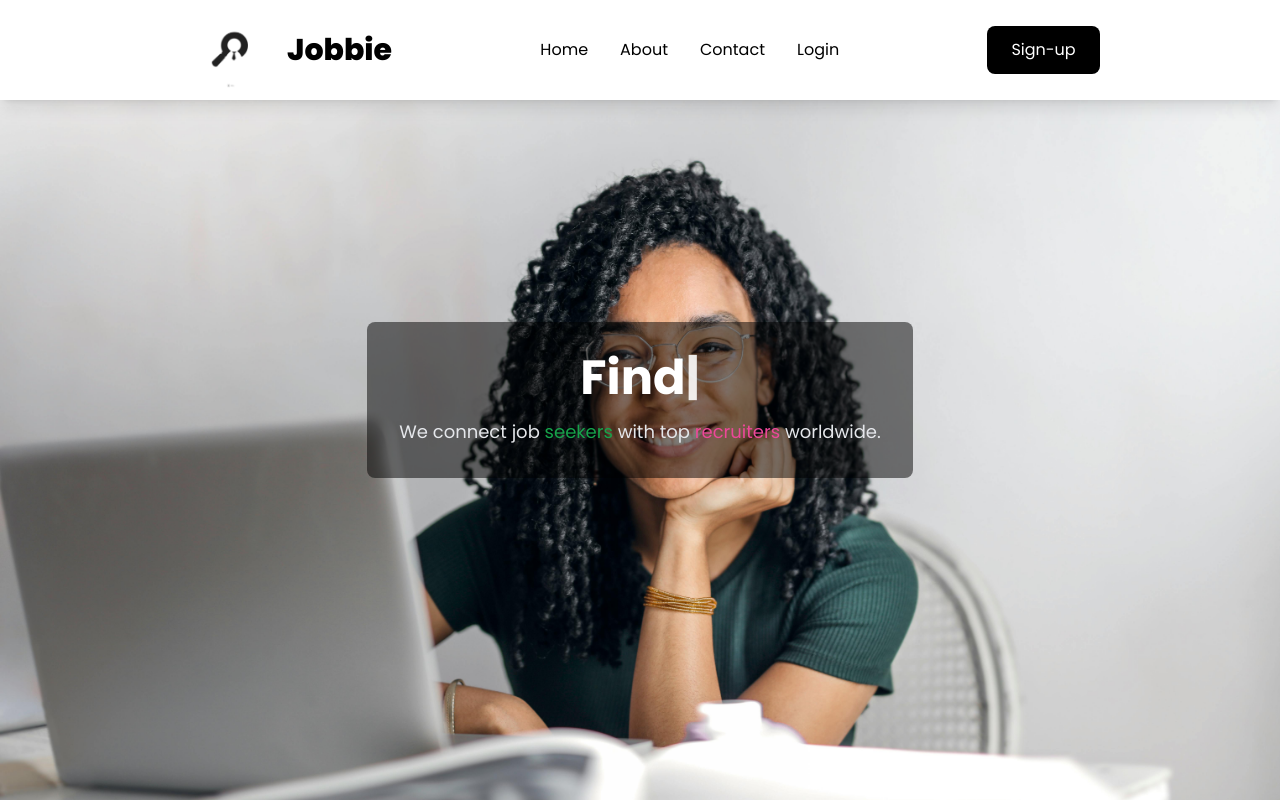
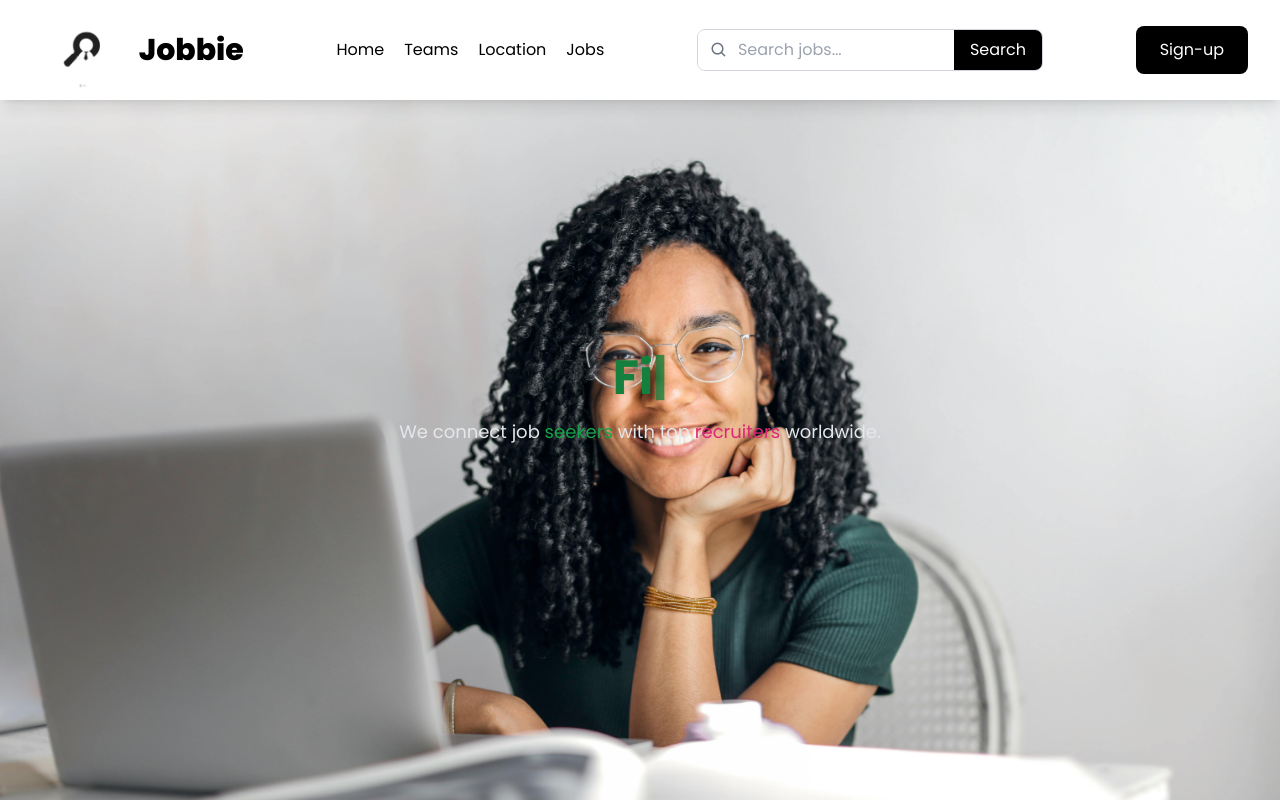
Before and after one commit to emmanuel-nwafor/jobber-boy, a React (Create React App) app: page / in a window 1280 px wide. Shown: the top 800 px of the page. Built offline with nearby package versions, Linux system fonts and the light colour scheme.

Commit message:
all commit

```diff
--- a/package.json
+++ b/package.json
@@ -4,6 +4,7 @@
   "private": true,
   "dependencies": {
     "cra-template-pwa": "2.0.0",
+    "firebase": "^11.3.1",
     "react": "^19.0.0",
     "react-dom": "^19.0.0",
     "react-scripts": "5.0.1",
--- a/src/Homepages&comp/About.jsx
+++ b/src/Homepages&comp/About.jsx
@@ -20,8 +20,7 @@ export default function About() {
             <p className="text-white">
               Jobbie is a dynamic job search platform connecting job seekers with top recruiters.
               Our mission is to simplify job hunting by providing real-time job updates, career
-              insights, and a seamless user experience. Whether you're a fresh graduate or a seasoned
-              professional, Jobbie helps you land your dream job quickly and effortlessly.
+              insights, and a seamless user experience. Jobbie helps you land your dream job quickly and effortlessly.
             </p>
             <br />
             <button className="hover:bg-slate-700 hover:text-white transition-all p-3 pl-6 pr-6 bg-zinc-500 text-black">
@@ -29,7 +28,7 @@ export default function About() {
             </button>
           </div>
 
-          <div className="m-5">
+          <div className="">
             <img
               className="rotate-12 hover:-rotate-12 transition-all max-md:h-96 border-2 border-green-600 p-3"
               src={bg5}
--- a/src/Homepages&comp/Landing.jsx
+++ b/src/Homepages&comp/Landing.jsx
@@ -45,13 +45,17 @@ export default function Home() {
   return (
     <div className="bg-no-repeat bg-cover bg-center min-h-screen flex items-center justify-center px-4"
          style={{ backgroundImage: `url(${bgImage})` }}>
-      <div className="text-center p-8 bg-black bg-opacity-50 rounded-lg">
-        <h1 className="text-3xl sm:text-4xl md:text-5xl text-white font-bold">
+      <div className="text-center p-8 bg-opacity-50 rounded-lg">
+        <h1 className="text-3xl sm:text-4xl md:text-5xl text-green-700 font-bold">
           {displayText}<span className="animate-pulse">|</span>
         </h1>
-        <p className="text-lg text-gray-200 mt-4">
-          We connect job <span className="text-green-600">seekers</span> with top <span className="text-pink-500">recruiters</span> worldwide.
-        </p>
+
+        <div>
+          <p className="text-lg text-gray-200 mt-4">
+            We connect job <span className="text-green-600">seekers</span> with top <span className="text-pink-600">recruiters</span> worldwide.
+          </p>
+        </div>
+
       </div>
     </div>
   );
--- a/src/Homepages&comp/NavBar.jsx
+++ b/src/Homepages&comp/NavBar.jsx
@@ -1,50 +1,149 @@
-import React, { useState } from 'react';
-import logo from "../assets/logo.png"
+import React, { useState } from "react";
+import logo from "../assets/logo.png";
 
 export default function NavBar() {
   const [isMenuOpen, setIsMenuOpen] = useState(false);
+  const [searchQuery, setSearchQuery] = useState("");
+  const [showSearchInput, setShowSearchInput] = useState(false); // for medium screens
 
-  // Function to toggle the mobile menu
+  // Toggle functions
   const toggleMenu = () => setIsMenuOpen(!isMenuOpen);
+  const toggleSearchInput = () => setShowSearchInput(!showSearchInput);
+  const handleSearchChange = (e) => setSearchQuery(e.target.value);
+  const handleSearchSubmit = (e) => {
+    e.preventDefault();
+    console.log("Searching for:", searchQuery);
+  };
 
   return (
     <>
-      <header className="fixed top-0 left-0 w-full h-[100px] max-md:h-[90px] bg-white shadow-lg flex items-center justify-evenly max-md:justify-between px-4 sm:px-8 z-50">
+      <header className="fixed top-0 left-0 w-full h-[100px] max-md:h-[90px] bg-white shadow-lg flex items-center justify-between px-4 sm:px-8 z-50">
         {/* Logo */}
-        <h1 className="text-3xl max-md:text-sm flex items-center text-black font-extrabold">
-          <img src={logo} className='h-20 max-md:h-10' alt="" />Jobbie
+        <h1 className="text-3xl md:text-2xl lg:text-3xl max-md:text-sm flex items-center text-black font-extrabold">
+          <img src={logo} className="h-20 max-md:h-10" alt="Jobbie Logo" />
+          Jobbie
         </h1>
 
-        {/* Navigation Links */}
-        <nav className="flex space-x-4 sm:flex sm:space-x-8 max-md:hidden">
-          <p className="text-brown-400 hover:text-green-700 hover:underline cursor-pointer">Home</p>
-          <p className="text-brown-400 hover:text-green-700 hover:underline cursor-pointer">About</p>
-          <p className="text-brown-400 hover:text-green-700 hover:underline cursor-pointer">Contact</p>
-          <p className="text-brown-400 hover:text-green-700 hover:underline cursor-pointer">Login</p>
+        {/* Navigation Links (visible on md and up) */}
+        <nav className="hidden md:flex space-x-3 sm:space-x-5">
+          <p className="text-brown-400 hover:text-green-700 hover:underline cursor-pointer">
+            Home
+          </p>
+          <p className="text-brown-400 hover:text-green-700 hover:underline cursor-pointer">
+            Teams
+          </p>
+          <p className="text-brown-400 hover:text-green-700 hover:underline cursor-pointer">
+            Location
+          </p>
+          <p className="text-brown-400 hover:text-green-700 hover:underline cursor-pointer">
+            Jobs
+          </p>
         </nav>
 
-        {/* Toggle Button for Mobile */}
-        <div className="sm:hidden">
+        {/* Full search bar on large screens */}
+        <form
+          onSubmit={handleSearchSubmit}
+          className="hidden lg:flex items-center border border-gray-300 rounded-lg overflow-hidden relative"
+        >
+          <i className="bx bx-search absolute left-3 text-gray-500 text-lg"></i>
+          <input
+            type="text"
+            placeholder="Search jobs..."
+            value={searchQuery}
+            onChange={handleSearchChange}
+            className="p-2 pl-10 outline-none w-64"
+          />
+          <button
+            type="submit"
+            className="bg-black text-white px-4 py-2 hover:bg-green-700"
+          >
+            Search
+          </button>
+        </form>
+
+        {/* Search icon for medium screens (md only) */}
+        <button
+          className="hidden md:flex lg:hidden items-center justify-center p-2 text-gray-700 bg-gray-200 rounded-full hover:bg-gray-300"
+          onClick={toggleSearchInput}
+        >
+          <i className="bx bx-search text-2xl"></i>
+        </button>
+
+        {/* Toggle Button for Mobile (below md) */}
+        <div className="md:hidden">
           <button onClick={toggleMenu} className="text-2xl text-brown-600">
-            <i className={`bx ${isMenuOpen ? 'bx-x' : 'bx-menu'}`}></i>
+            <i className={`bx ${isMenuOpen ? "bx-x" : "bx-menu"}`}></i>
           </button>
         </div>
 
-        {/* Sign-up Button */}
-        <button className="rounded-lg p-3 max-md:hidden bg-black pl-6 pr-6 hover:bg-green-700 text-white transition-all">
+        {/* Sign-up Button (visible on md and up) */}
+        <button className="hidden md:block rounded-lg p-3 bg-black px-6 hover:bg-green-700 text-white transition-all">
           Sign-up
         </button>
       </header>
 
-      {/* Dropdown Menu for Mobile */}
+      {/* Medium Screen Search Overlay (md only) */}
+      {showSearchInput && (
+        <form
+          onSubmit={handleSearchSubmit}
+          className="md:block lg:hidden absolute top-[110px] right-4 bg-white shadow-lg border border-gray-300 rounded-lg p-2 flex items-center w-64 z-40"
+        >
+          <i className="bx bx-search text-gray-500 mr-2"></i>
+          <input
+            type="text"
+            placeholder="Search jobs..."
+            value={searchQuery}
+            onChange={handleSearchChange}
+            className="outline-none flex-1"
+          />
+          <button
+            type="submit"
+            className="text-white bg-black px-3 py-1 rounded-lg hover:bg-green-700"
+          >
+            Go
+          </button>
+        </form>
+      )}
+
+      {/* Dropdown Menu for Mobile (below md) */}
       {isMenuOpen && (
-        <div className="sm:hidden fixed top-[130px] max-md:top-[90px] left-0 right-0 bg-white shadow-lg rounded-b-lg py-4 px-6 z-40">
+        <div className="md:hidden fixed top-[130px] left-0 right-0 bg-white shadow-lg rounded-b-lg py-4 px-6 z-40">
           <nav className="flex flex-col space-y-4">
-            <p className="text-brown-400 hover:text-green-700 hover:underline cursor-pointer">Home</p>
-            <p className="text-brown-400 hover:text-green-700 hover:underline cursor-pointer">About</p>
-            <p className="text-brown-400 hover:text-green-700 hover:underline cursor-pointer">Contact</p>
-            <p className="text-brown-400 hover:text-green-700 hover:underline cursor-pointer">Login</p>
-            <button className="rounded-lg p-3 bg-black pl-6 pr-6 hover:bg-green-700 text-white transition-all">
+            <p className="text-brown-400 hover:text-green-700 hover:underline cursor-pointer">
+              Home
+            </p>
+            <p className="text-brown-400 hover:text-green-700 hover:underline cursor-pointer">
+              Teams
+            </p>
+            <p className="text-brown-400 hover:text-green-700 hover:underline cursor-pointer">
+              Location
+            </p>
+            <p className="text-brown-400 hover:text-green-700 hover:underline cursor-pointer">
+              Jobs
+            </p>
+
+            {/* Search Bar inside Mobile Dropdown */}
+            <form
+              onSubmit={handleSearchSubmit}
+              className="flex items-center border border-gray-300 rounded-lg overflow-hidden"
+            >
+              <i className="bx bx-search text-gray-500 mx-3"></i>
+              <input
+                type="text"
+                placeholder="Search jobs..."
+                value={searchQuery}
+                onChange={handleSearchChange}
+                className="p-2 px-4 outline-none w-full"
+              />
+              <button
+                type="submit"
+                className="bg-black text-white px-4 py-2 hover:bg-green-700"
+              >
+                Search
+              </button>
+            </form>
+
+            <button className="rounded-lg p-3 bg-black px-6 hover:bg-green-700 text-white transition-all">
               Sign-up
             </button>
           </nav>
--- a/src/Homepages&comp/Team.jsx
+++ b/src/Homepages&comp/Team.jsx
@@ -2,8 +2,53 @@ import React from 'react'
 
 export default function Team() {
   return (
-    <>
-     Hello Team
-    </>
+  <>
+    <div className="relative bg-zinc-900 items-center justify-center p-[200px] sm:p-[60px] md:p-[100px] lg:p-[210px] max-md:p-[30px]">
+
+    {/* Main Content */}
+    <div className="flex max-md:flex-col max-md:items-center items-center justify-between relative z-10">
+      <div>
+        <div>
+          <h1 className="text-xl text-green-600 font-bold">TEAM</h1>
+          <h1 className="text-3xl max-md:text-2xl text-white font-bold">
+            Find Your <span className="text-pink-600">Team</span>
+          </h1>
+        </div>
+        <br />
+        <p className="text-white">
+            Together, we create access to information and build products that improve people's lives.
+            Want to be a <span className="text-green-700">Jobbie</span>? Find your role.
+        </p>
+        <br />
+        <button className="hover:bg-slate-700 hover:text-white transition-all p-3 pl-6 pr-6 bg-zinc-500 text-black">
+          Learn More
+        </button>
+      </div>
+
+      <div className="max-md:mt-6 max-md:m-0 m-7">
+        <img
+          className=" transition-all"
+          src="https://images.pexels.com/photos/3184423/pexels-photo-3184423.jpeg?auto=compress&cs=tinysrgb&w=600"
+          alt="image_1"
+        />
+      </div>
+    </div>
+
+    {/* SVG Wave Transition to Next Section */}
+      <div className="absolute -bottom-px left-0 w-full overflow-hidden">
+        <svg
+         className="w-full h-auto"
+         xmlns="http://www.w3.org/2000/svg"
+         viewBox="0 0 1440 320">
+          <path
+            fill="#27272a"
+            fill-opacity="1"
+            d="M0,192L34.3,192C68.6,192,137,192,206,165.3C274.3,139,343,85,411,85.3C480,85,549,139,617,181.3C685.7,224,754,256,823,266.7C891.4,277,960,267,1029,245.3C1097.1,224,1166,192,1234,149.3C1302.9,107,1371,53,1406,26.7L1440,0L1440,320L1405.7,320C1371.4,320,1303,320,1234,320C1165.7,320,1097,320,1029,320C960,320,891,320,823,320C754.3,320,686,320,617,320C548.6,320,480,320,411,320C342.9,320,274,320,206,320C137.1,320,69,320,34,320L0,320Z">
+          </path>
+        </svg>
+      </div>
+
+  </div>
+</>
   )
 }
```
Also changed, not shown: src/Homepages&comp/Spotlight.jsx (+10 -6 lines), src/firebaseConfig.js (added, +17 -0 lines), 1 other file (tests, documents, lock files or other folders).
